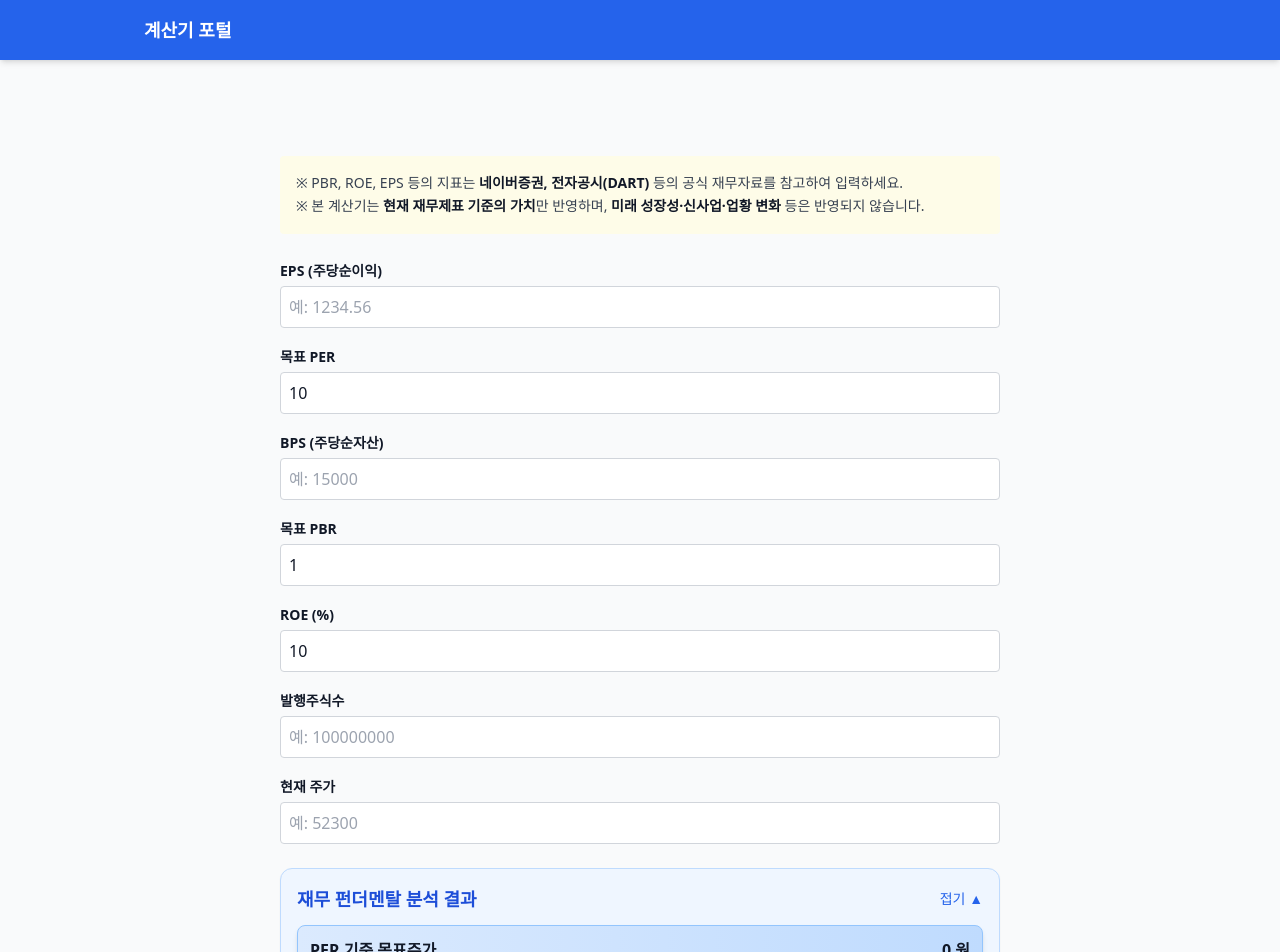
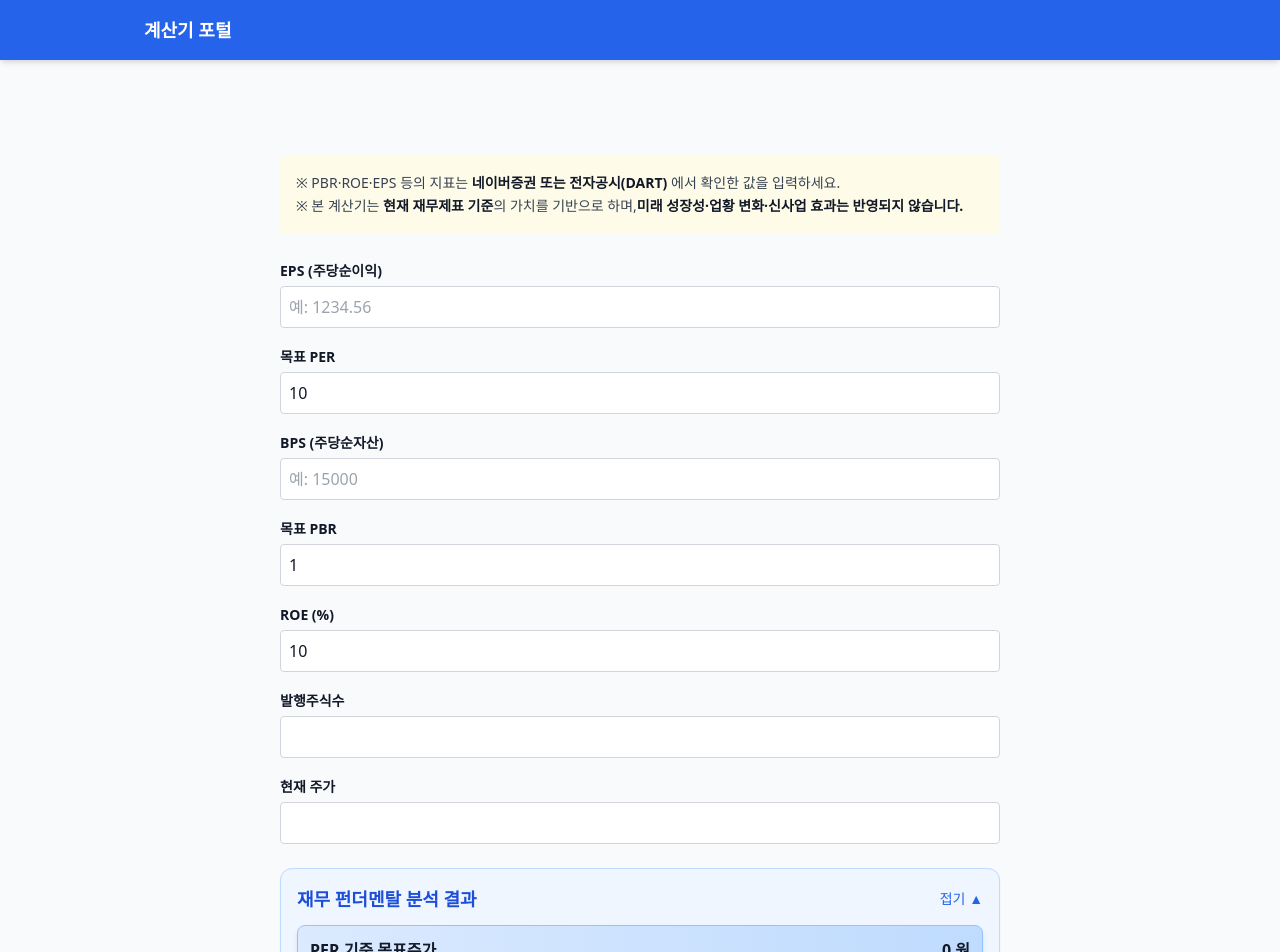
Before and after one commit to geniuspark00-source/calc-site, a Next.js app: page /calculators/fundamental in a window 1280 px wide. Shown: the top 952 px of the page. Built offline with nearby package versions, Linux system fonts and the light colour scheme.

Commit message:
auto push

```diff
--- a/app/calculators/fundamental/fundamentalCalculatorUI.tsx
+++ b/app/calculators/fundamental/fundamentalCalculatorUI.tsx
@@ -5,52 +5,43 @@ import Input from "@/components/Input";
 import ResultBox from "@/components/ResultBox";
 
 export default function FundamentalCalculatorUI() {
-  // string 기반 입력 → parseFloat로 소수점 처리 가능
-  const [eps, setEps] = useState("");
-  const [per, setPer] = useState("10");
-  const [bps, setBps] = useState("");
-  const [pbr, setPbr] = useState("1");
-  const [roe, setRoe] = useState("10");
-  const [shares, setShares] = useState("");
-  const [currentPrice, setCurrentPrice] = useState("");
+  // number 기반 유지 (Input.tsx 규칙)
+  const [eps, setEps] = useState(0);
+  const [per, setPer] = useState(10);
+  const [bps, setBps] = useState(0);
+  const [pbr, setPbr] = useState(1);
+  const [roe, setRoe] = useState(10);
+  const [shares, setShares] = useState(0);
+  const [currentPrice, setCurrentPrice] = useState(0);
 
-  // 숫자 변환 (parseFloat)
-  const epsNum = parseFloat(eps) || 0;
-  const perNum = parseFloat(per) || 0;
-  const bpsNum = parseFloat(bps) || 0;
-  const pbrNum = parseFloat(pbr) || 0;
-  const roeNum = parseFloat(roe) || 0;
-  const sharesNum = parseFloat(shares) || 0;
-  const currentPriceNum = parseFloat(currentPrice) || 0;
-
-  // ===== 계산 로직 =====
-  const targetPricePER = epsNum * perNum;
-  const targetPricePBR = bpsNum * pbrNum;
+  // 계산
+  const targetPricePER = eps * per;
+  const targetPricePBR = bps * pbr;
   const fairPrice = (targetPricePER + targetPricePBR) / 2;
 
-  const roePBRlow = (roeNum / 10).toFixed(2);   // ROE 기반 PBR 보수적
-  const roePBRhigh = (roeNum / 5).toFixed(2);   // ROE 기반 PBR 공격적
+  const roePBRlow = (roe / 10).toFixed(2);
+  const roePBRhigh = (roe / 5).toFixed(2);
 
-  const currentMarketCap = currentPriceNum * sharesNum;
-  const targetMarketCap = fairPrice * sharesNum;
+  const currentMarketCap = currentPrice * shares;
+  const targetMarketCap = fairPrice * shares;
 
   const upPotential =
-    currentPriceNum > 0
-      ? (((fairPrice - currentPriceNum) / currentPriceNum) * 100).toFixed(2)
+    currentPrice > 0
+      ? (((fairPrice - currentPrice) / currentPrice) * 100).toFixed(2)
       : 0;
 
   return (
     <div className="space-y-6">
 
-      {/* ===== 안내 문구 ===== */}
+      {/* 안내문구 */}
       <div className="p-4 bg-yellow-50 text-sm text-gray-700 rounded leading-relaxed">
-        ※ PBR, ROE, EPS 등의 지표는
-        <strong> 네이버증권, 전자공시(DART) </strong> 등의 공식 재무자료를 참고하여 입력하세요.<br/>
-        ※ 본 계산기는 <strong>현재 재무제표 기준의 가치</strong>만 반영하며,
-        <strong> 미래 성장성·신사업·업황 변화 </strong> 등은 반영되지 않습니다.
+        ※ PBR·ROE·EPS 등의 지표는
+        <strong> 네이버증권 또는 전자공시(DART) </strong>에서 확인한 값을 입력하세요.<br/>
+        ※ 본 계산기는 <strong>현재 재무제표 기준</strong>의 가치를 기반으로 하며,
+        <strong>미래 성장성·업황 변화·신사업 효과는 반영되지 않습니다.</strong>
       </div>
 
-      {/* ===== 입력부 ===== */}
+      {/* 입력 */}
       <div className="grid grid-cols-1 gap-4">
         <Input
           label="EPS (주당순이익)"
@@ -98,7 +89,6 @@ export default function FundamentalCalculatorUI() {
           onChange={setShares}
           type="number"
           step="1"
-          placeholder="예: 100000000"
         />
         <Input
           label="현재 주가"
@@ -106,11 +96,10 @@ export default function FundamentalCalculatorUI() {
           onChange={setCurrentPrice}
           type="number"
           step="0.01"
-          placeholder="예: 52300"
         />
       </div>
 
-      {/* ===== 결과 출력 ===== */}
+      {/* 결과 */}
       <ResultBox
         title="재무 펀더멘탈 분석 결과"
         results={[
```
